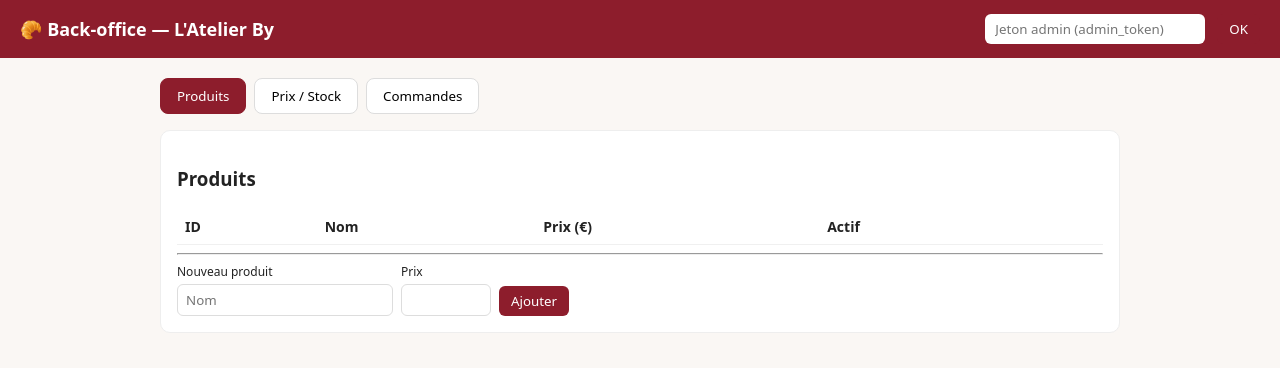
After one commit to samsam2703MFC/WebShop, a PHP site: page /php-api/admin/index.html in a window 1280 px wide. The commit adds this page. Shown: the top 368 px of the page. Run offline with PHP 8.4, Linux system fonts and the light colour scheme; lists and menus that the app fills with data are empty.

Commit message:
feat(php-api): admin back-office + order confirmation emails
Fills the two gaps left by dropping WooCommerce:
- Admin panel (php-api/admin/index.html): manage products, per-shop prices,
  daily stock, and order statuses. Guarded by admin_token.
- Admin endpoints: /admin/products (list+upsert), /admin/price, /admin/stock,
  /admin/orders, /admin/orders/:id/status.
- Order-confirmation email on POST /orders via PHP mail() (best-effort;
  never blocks the order). config: admin_token + mail_from.
- Fix path base-stripping so it only strips when SCRIPT_NAME is index.php
  (correct under Apache and under php -S router).
- Update HANDOVER (EN/PL): admin + emails now built.

Verified: routing + admin auth (401 without token, passes with token), 404
for unknown routes, PHP lint clean. DB-backed queries mirror the already-
tested endpoints (MariaDB not available in this container to re-run live).

Co-Authored-By: Claude Opus 4.8 <noreply@anthropic.com>
Claude-Session: https://claude.ai/code/session_01NePK7Q38a3hEFLRNxYrc9D

```diff
--- /dev/null
+++ b/php-api/admin/index.html
@@ -0,0 +1,148 @@
+<!doctype html>
+<html lang="fr">
+<head>
+<meta charset="utf-8"><meta name="viewport" content="width=device-width, initial-scale=1">
+<title>Back-office — L'Atelier By</title>
+<style>
+  :root { --accent:#8D1D2C; }
+  * { box-sizing:border-box; font-family:system-ui,sans-serif; }
+  body { margin:0; background:#faf7f4; color:#222; }
+  header { background:var(--accent); color:#fff; padding:14px 20px; display:flex; gap:12px; align-items:center; flex-wrap:wrap; }
+  header h1 { font-size:18px; margin:0; flex:1; }
+  header input { padding:6px 10px; border:0; border-radius:6px; min-width:220px; }
+  main { max-width:1000px; margin:0 auto; padding:20px; }
+  .tabs { display:flex; gap:8px; margin-bottom:16px; }
+  .tabs button { padding:8px 16px; border:1px solid #ddd; background:#fff; border-radius:8px; cursor:pointer; }
+  .tabs button.on { background:var(--accent); color:#fff; border-color:var(--accent); }
+  .card { background:#fff; border:1px solid #eee; border-radius:10px; padding:16px; margin-bottom:16px; }
+  table { width:100%; border-collapse:collapse; font-size:14px; }
+  th,td { text-align:left; padding:8px; border-bottom:1px solid #f0f0f0; }
+  input,select { padding:6px 8px; border:1px solid #ddd; border-radius:6px; }
+  button.act { padding:6px 12px; background:var(--accent); color:#fff; border:0; border-radius:6px; cursor:pointer; }
+  .muted { color:#888; font-size:13px; }
+  .row { display:flex; gap:8px; flex-wrap:wrap; align-items:end; }
+  .row label { display:flex; flex-direction:column; font-size:12px; gap:4px; }
+  #msg { position:fixed; bottom:16px; right:16px; background:#222; color:#fff; padding:10px 16px; border-radius:8px; opacity:0; transition:.3s; }
+</style>
+</head>
+<body>
+<header>
+  <h1>🥐 Back-office — L'Atelier By</h1>
+  <input id="token" placeholder="Jeton admin (admin_token)" />
+  <button class="act" onclick="saveToken()">OK</button>
+</header>
+<main>
+  <div class="tabs">
+    <button data-tab="products" class="on" onclick="tab('products')">Produits</button>
+    <button data-tab="pricing" onclick="tab('pricing')">Prix / Stock</button>
+    <button data-tab="orders" onclick="tab('orders')">Commandes</button>
+  </div>
+
+  <section id="products" class="card">
+    <h3>Produits</h3>
+    <table><thead><tr><th>ID</th><th>Nom</th><th>Prix (€)</th><th>Actif</th><th></th></tr></thead><tbody id="ptbody"></tbody></table>
+    <hr>
+    <div class="row">
+      <label>Nouveau produit<input id="np_name" placeholder="Nom"></label>
+      <label>Prix<input id="np_price" type="number" step="0.01" style="width:90px"></label>
+      <button class="act" onclick="addProduct()">Ajouter</button>
+    </div>
+  </section>
+
+  <section id="pricing" class="card" hidden>
+    <h3>Prix par boutique</h3>
+    <div class="row">
+      <label>Produit ID<input id="pr_pid" type="number" style="width:90px"></label>
+      <label>Boutique ID<input id="pr_shop" type="number" style="width:90px"></label>
+      <label>Prix<input id="pr_price" type="number" step="0.01" style="width:90px"></label>
+      <button class="act" onclick="setPrice()">Enregistrer le prix</button>
+    </div>
+    <h3 style="margin-top:20px">Stock du jour</h3>
+    <div class="row">
+      <label>Produit ID<input id="st_pid" type="number" style="width:90px"></label>
+      <label>Boutique ID<input id="st_shop" type="number" style="width:90px"></label>
+      <label>Mode<select id="st_mode"><option>collect</option><option>delivery</option></select></label>
+      <label>Date<input id="st_date" type="date"></label>
+      <label>Qté totale<input id="st_qty" type="number" style="width:90px"></label>
+      <button class="act" onclick="setStock()">Enregistrer le stock</button>
+    </div>
+  </section>
+
+  <section id="orders" class="card" hidden>
+    <h3>Commandes</h3>
+    <table><thead><tr><th>Réf</th><th>Boutique</th><th>Total</th><th>Paiement</th><th>Statut</th></tr></thead><tbody id="otbody"></tbody></table>
+  </section>
+</main>
+<div id="msg"></div>
+
+<script>
+const API = '..'; // l'API est le dossier parent (ex: /api)
+let TOKEN = localStorage.getItem('adminToken') || '';
+document.getElementById('token').value = TOKEN;
+function saveToken(){ TOKEN = document.getElementById('token').value.trim(); localStorage.setItem('adminToken', TOKEN); load(); }
+function toast(t){ const m=document.getElementById('msg'); m.textContent=t; m.style.opacity=1; setTimeout(()=>m.style.opacity=0,1800); }
+async function api(path, opts={}){
+  opts.headers = Object.assign({'Content-Type':'application/json','X-Admin-Token':TOKEN}, opts.headers||{});
+  const r = await fetch(API+path, opts);
+  if(!r.ok){ toast('Erreur '+r.status); throw new Error(r.status); }
+  return r.json();
+}
+function tab(name){
+  for(const s of ['products','pricing','orders']) document.getElementById(s).hidden = s!==name;
+  document.querySelectorAll('.tabs button').forEach(b=>b.classList.toggle('on', b.dataset.tab===name));
+  if(name==='orders') loadOrders();
+}
+async function load(){ if(TOKEN){ loadProducts(); } }
+async function loadProducts(){
+  const list = await api('/admin/products');
+  document.getElementById('ptbody').innerHTML = list.map(p=>`
+    <tr>
+      <td>${p.id}</td>
+      <td><input value="${(p.name||'').replace(/"/g,'&quot;')}" id="n${p.id}"></td>
+      <td><input type="number" step="0.01" value="${p.price}" id="pr${p.id}" style="width:90px"></td>
+      <td><input type="checkbox" ${p.active?'checked':''} id="a${p.id}"></td>
+      <td><button class="act" onclick="saveProduct(${p.id},${p.cat_id||'null'})">Enregistrer</button></td>
+    </tr>`).join('');
+}
+async function saveProduct(id,cat){
+  await api('/admin/products',{method:'POST',body:JSON.stringify({
+    id, name:document.getElementById('n'+id).value, price:document.getElementById('pr'+id).value,
+    cat_id:cat, active:document.getElementById('a'+id).checked })});
+  toast('Produit enregistré');
+}
+async function addProduct(){
+  await api('/admin/products',{method:'POST',body:JSON.stringify({
+    name:document.getElementById('np_name').value, price:document.getElementById('np_price').value })});
+  document.getElementById('np_name').value=''; document.getElementById('np_price').value='';
+  toast('Produit ajouté'); loadProducts();
+}
+async function setPrice(){
+  await api('/admin/price',{method:'POST',body:JSON.stringify({
+    productId:+pr_pid.value, shopId:+pr_shop.value, price:pr_price.value })});
+  toast('Prix enregistré');
+}
+async function setStock(){
+  await api('/admin/stock',{method:'POST',body:JSON.stringify({
+    productId:+st_pid.value, shopId:+st_shop.value, mode:st_mode.value,
+    date:st_date.value||undefined, qtyTotal:+st_qty.value })});
+  toast('Stock enregistré');
+}
+async function loadOrders(){
+  const list = await api('/admin/orders');
+  const STATUS = ['pending','confirmed','preparing','ready','delivered','cancelled'];
+  document.getElementById('otbody').innerHTML = list.map(o=>`
+    <tr>
+      <td>${o.order_ref||o.id}</td><td>${o.shop_id}</td><td>${o.total} €</td><td>${o.payment_status}</td>
+      <td><select onchange="setStatus(${o.id},this.value)">
+        ${STATUS.map(s=>`<option ${s===o.status?'selected':''}>${s}</option>`).join('')}
+      </select></td>
+    </tr>`).join('');
+}
+async function setStatus(id,status){
+  await api('/admin/orders/'+id+'/status',{method:'POST',body:JSON.stringify({status})});
+  toast('Statut mis à jour');
+}
+load();
+</script>
+</body>
+</html>
--- a/php-api/config.php
+++ b/php-api/config.php
@@ -11,6 +11,10 @@ return [
   ],
   // Secret qui signe les jetons de session (/auth). Long & aléatoire.
   'auth_secret'  => getenv('WS_AUTH_SECRET') ?: 'change-me-long-random',
+  // Jeton du back-office admin (/admin/* et la page admin/). Long & aléatoire.
+  'admin_token'  => getenv('WS_ADMIN_TOKEN') ?: 'change-me-admin-token',
+  // E-mails de commande (from). Laisse vide pour désactiver l'envoi.
+  'mail_from'    => getenv('WS_MAIL_FROM') ?: 'no-reply@atelierby.be',
   // Origines autorisées (ton GitHub Pages).
   'cors_origins' => array_values(array_filter(array_map('trim',
                     explode(',', getenv('WS_CORS') ?: 'https://samsam2703mfc.github.io')))),
```
Also changed, not shown: HANDOVER.md (+10 -5 lines), HANDOVER.pl.md (+10 -5 lines), php-api/index.php (+66 -2 lines), php-api/lib.php (+20 -0 lines).
